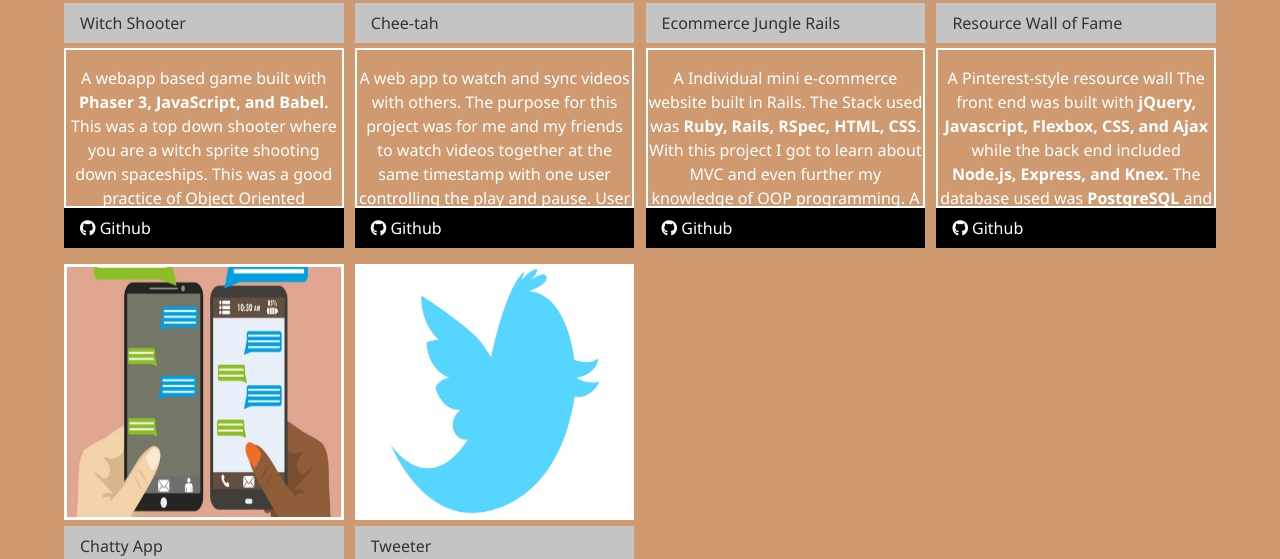
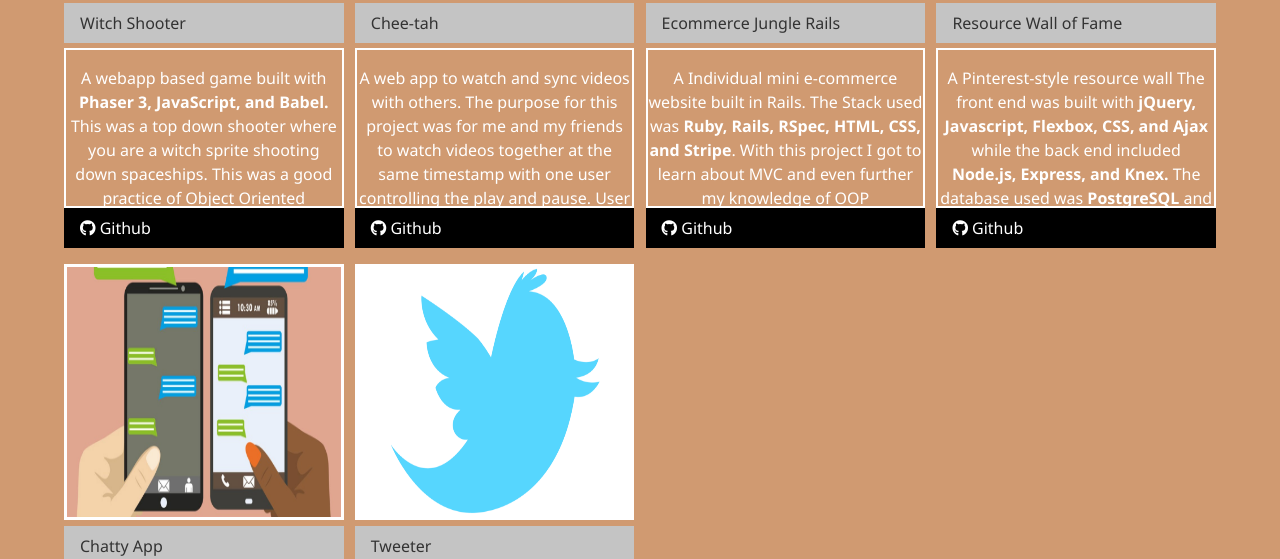
Before and after one commit to petern160/petern160.github.io, a plain HTML site: page work.html in a window 1280 px wide. Shown: the part 541-1100 px from the top of the page. Drawn offline with Linux system fonts and the light colour scheme.

Commit message:
ecommerce update

```diff
--- a/work.html
+++ b/work.html
@@ -110,9 +110,10 @@
         </a>
         <div class="project-description">
           <p>A Individual mini e-commerce website built in Rails.
-            The Stack used was <b>Ruby, Rails, RSpec, HTML, CSS</b>. With this project I got to
+            The Stack used was <b>Ruby, Rails, RSpec, HTML, CSS, and Stripe</b>. With this project I got to
             learn about MVC and even further my knowledge of OOP programming. A big goal for this project
-            was being able to learn a unfamilar language and develop functional features. </p>
+            was being able to learn a unfamilar language and develop functional features. My favorite
+            feature to implement was a receipt getting emailed after a purchase.</p>
 
         </div>
         <a href="https://github.com/petern160/jungle_rails" class="btn-dark">
```
